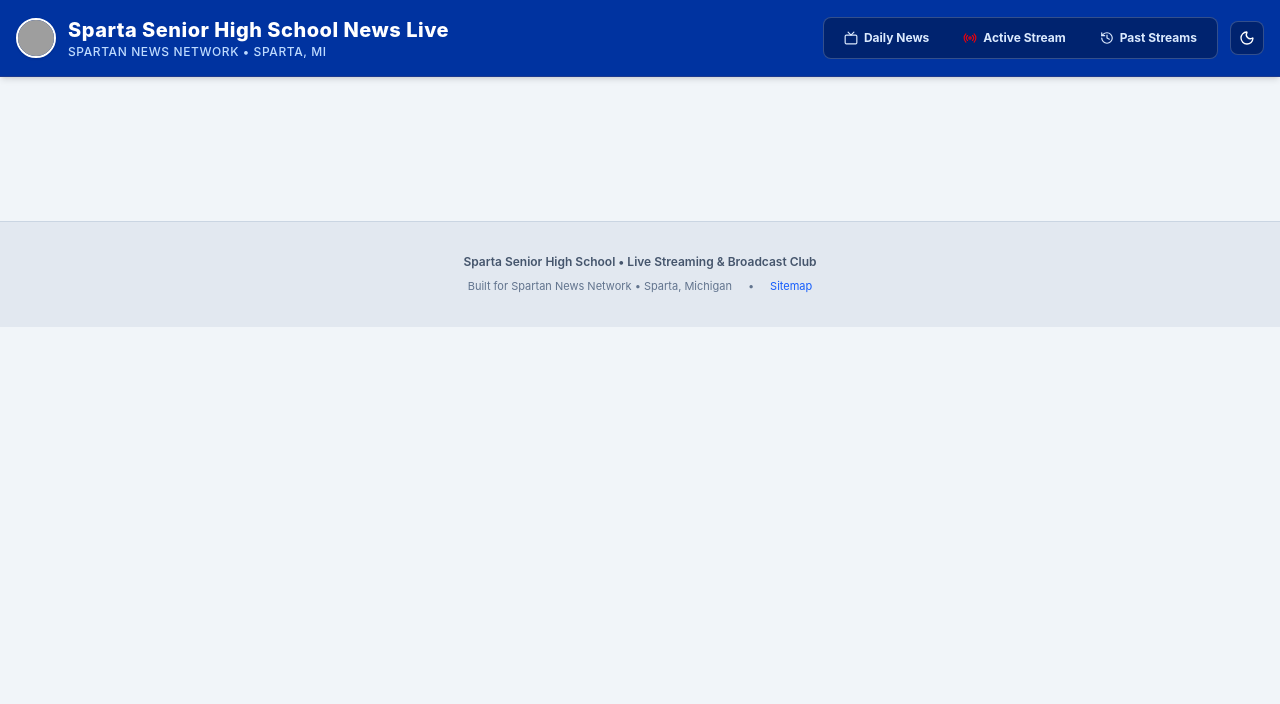
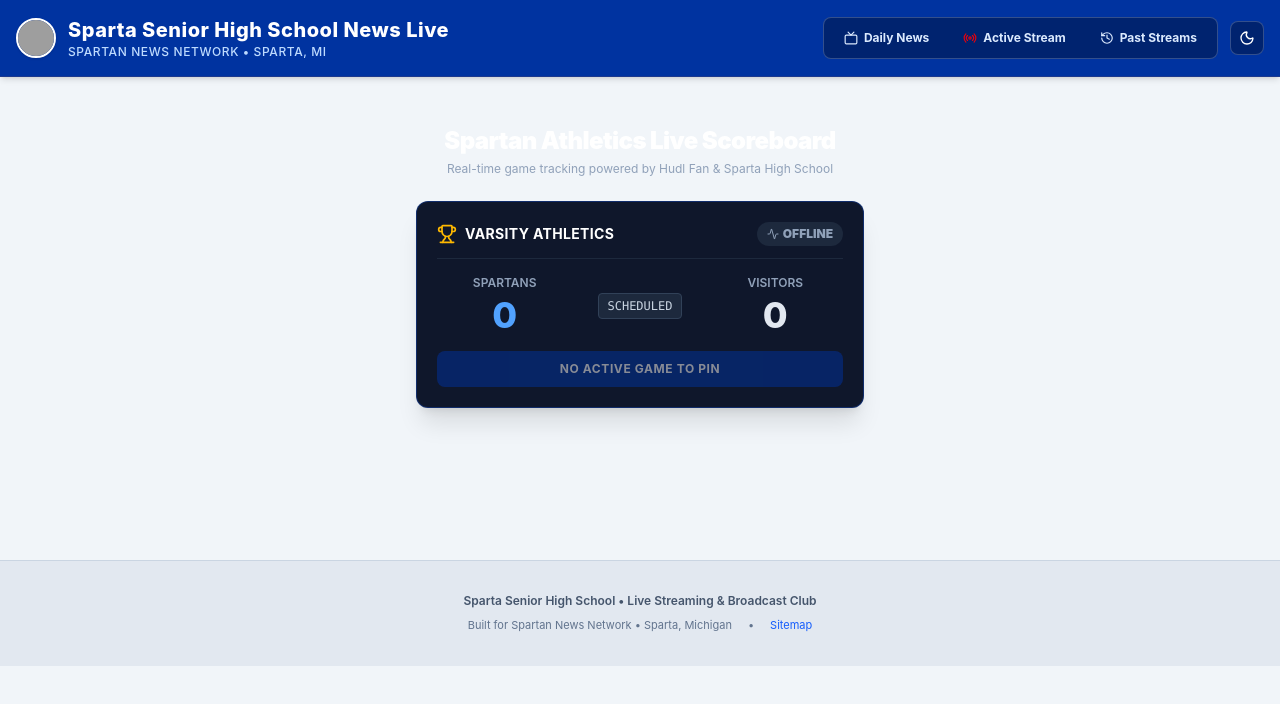
Before and after one commit to Spartan-News/Spartan-news, a Vue app in the folder spartan-news/: page /scoreboard in a window 1280 px wide. Shown: the top 704 px of the page. Built offline with nearby package versions, Linux system fonts and the light colour scheme; no server answers; grey boxes are pictures that could not be loaded.

Commit message:
renamed:    spartan-news/src/views/LiveScoreBoard.vue -> spartan-news/src/components/LiveScoreBoard.vue 	modified:   spartan-news/src/router/index.js 	new file:   spartan-news/src/views/ScoreboardView.vue

```diff
--- a/spartan-news/src/router/index.js
+++ b/spartan-news/src/router/index.js
@@ -2,9 +2,11 @@ import { createRouter, createWebHistory } from 'vue-router';
 import HomeNewsView from '../views/HomeNewsView.vue';
 import ActiveLiveView from '../views/ActiveLiveView.vue';
 import PastLivesView from '../views/PastLivesView.vue';
+import ScoreboardView from '../views/ScoreboardView.vue';
 
 const routes = [
   { path: '/', name: 'News', component: HomeNewsView },
+  { path: '/scoreboard', name: 'Scoreboard', component: ScoreboardView },
   { path: '/live', name: 'Live', component: ActiveLiveView },
   { path: '/pastlives', name: 'PastLives', component: PastLivesView },
 ];
--- /dev/null
+++ b/spartan-news/src/views/ScoreboardView.vue
@@ -0,0 +1,19 @@
+<script setup>
+import LiveScoreboard from '../components/LiveScoreboard.vue';
+</script>
+
+<template>
+  <div class="max-w-2xl mx-auto space-y-6 py-4">
+    <div class="text-center space-y-1">
+      <h2 class="text-2xl font-black text-white tracking-tight">
+        Spartan Athletics Live Scoreboard
+      </h2>
+      <p class="text-xs text-slate-400">
+        Real-time game tracking powered by Hudl Fan & Sparta High School
+      </p>
+    </div>
+
+    <!-- Standalone Scoreboard Widget -->
+    <LiveScoreboard />
+  </div>
+</template>
```
Also changed, not shown: spartan-news/src/components/LiveScoreBoard.vue (renamed from spartan-news/src/views/LiveScoreBoard.vue).
